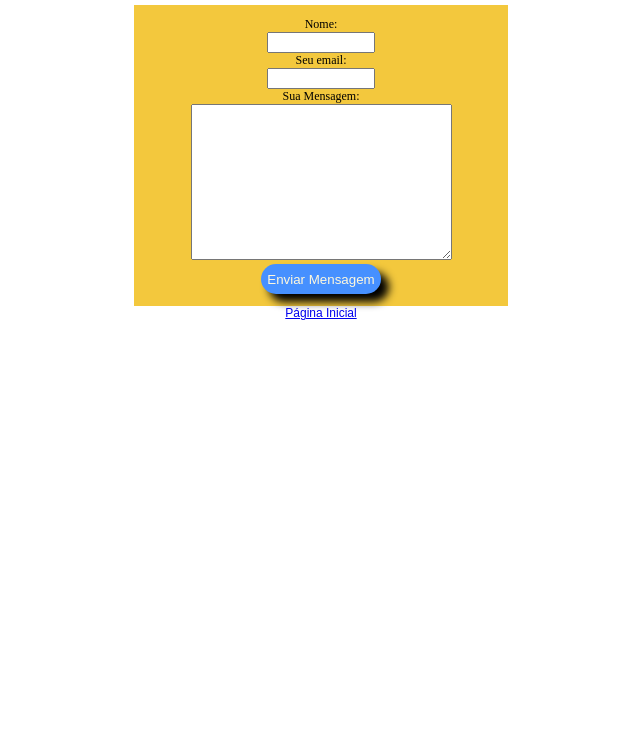
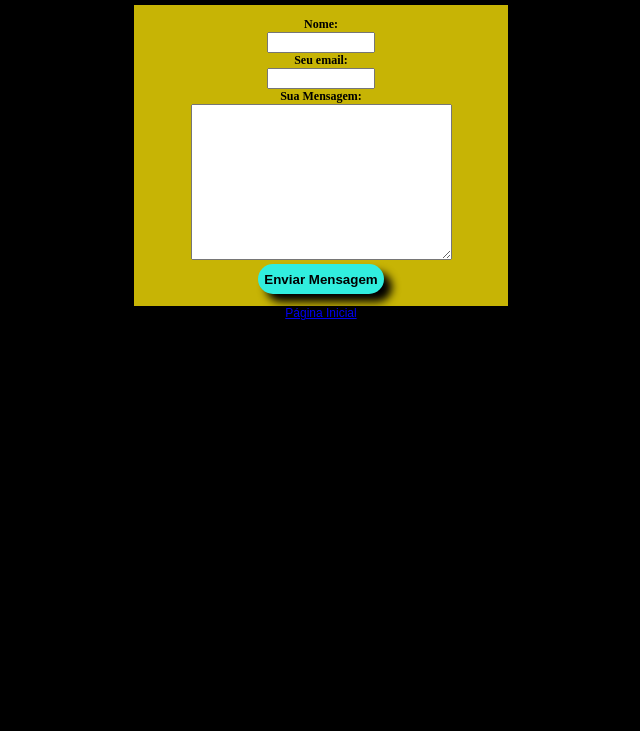
Before and after one commit to Fom-png/PBW2022, a plain HTML site: page contato.html in a window 1280 px wide. Shown: the part 69-800 px from the top of the page, without its empty margins (319-959 px from the left). Drawn offline with Linux system fonts and the light colour scheme.

Commit message:
Update arquivo.css

```diff
--- a/arquivo.css
+++ b/arquivo.css
@@ -1,6 +1,7 @@
 body{
     font-family: Arial;
     font-size: 12px;
+    background-color: rgb(0, 0, 0);
 }
 h1{
     font-size: 30px;
@@ -11,19 +12,30 @@ form{
     margin: 0 auto;
     width: 350px;
     padding: 1em;
-    background-color: rgb(243, 200, 61);
+    background-color: rgb(199, 180, 5);
     text-align: center;
+    font-weight: bold;
 }
 input{
     width: 100px;
 }
-button{
-    background: #4690FF;
+.button{
+    background: #31eede;
     height: 30px;
-    color: cornsilk;
+    color: rgb(0, 0, 0);
     box-shadow: 8px 8px 8px black;
     border: none;
     border-radius: 15px;
+    cursor: pointer;
+    font-weight: bold;
+}
+.button:hover{
+    background: #148b82;
+}
+.button:active{
+    background: #148b82;
+    box-shadow: 2px 2px 2px black;
+    transform: translateY(4px);
 }
 label{
     width: 150px;
```
